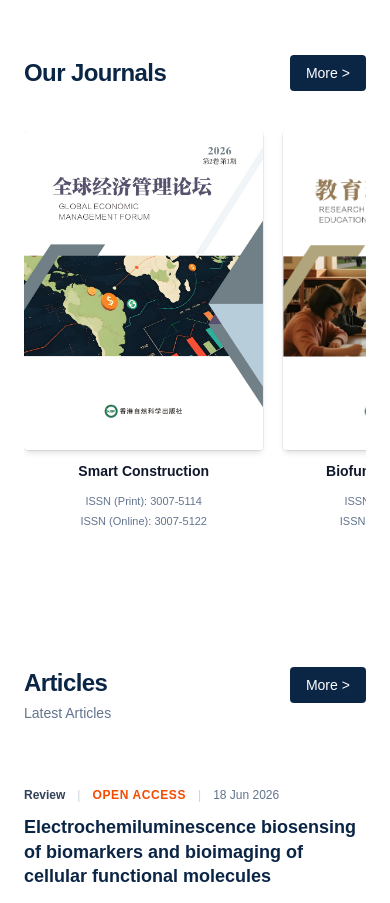
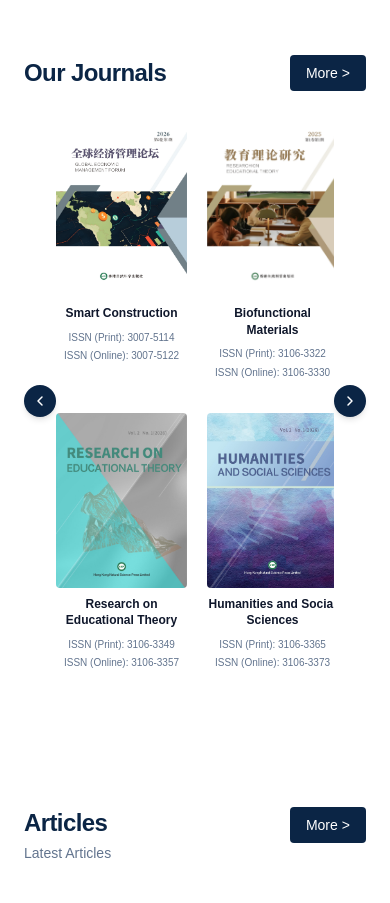
Before and after one commit to holiccoder/ns-press-ssr, a Next.js app: page / in a window 390 px wide. Shown: the part 1200-2103 px from the top of the page. Built offline with nearby package versions, Linux system fonts and the light colour scheme; no server answers.

Commit message:
update articles and homepage journals

```diff
--- a/src/app/articles/[articleId]/page.tsx
+++ b/src/app/articles/[articleId]/page.tsx
@@ -1,6 +1,7 @@
 import type { Metadata } from "next";
 import { notFound } from "next/navigation";
 import { resolveArticle } from "@/lib/article-detail";
+import { resolveJournalCover } from "@/lib/images";
 import { getServerApiLang } from "@/lib/lang.server";
 import ArticleHeader from "@/components/journal-detail/ArticleHeader";
 import AuthorBlock from "@/components/journal-detail/AuthorBlock";
@@ -180,6 +181,8 @@ export default async function ArticleDetailPage({
             metrics={article.metrics}
             dates={article.dates}
             recommendedArticles={article.recommendedArticles}
+            journalCoverImage={resolveJournalCover(Number(article.journalSlug), "")}
+            journalTitle={article.journalTitle}
           />
         </div>
       </div>
--- a/src/app/journals/[id]/articles/[articleId]/page.tsx
+++ b/src/app/journals/[id]/articles/[articleId]/page.tsx
@@ -1,6 +1,7 @@
 import type { Metadata } from "next";
 import { notFound } from "next/navigation";
 import { resolveArticle } from "@/lib/article-detail";
+import { resolveJournalCover } from "@/lib/images";
 import { getServerApiLang } from "@/lib/lang.server";
 import ArticleHeader from "@/components/journal-detail/ArticleHeader";
 import AuthorBlock from "@/components/journal-detail/AuthorBlock";
@@ -180,6 +181,8 @@ export default async function ArticleDetailPage({
             metrics={article.metrics}
             dates={article.dates}
             recommendedArticles={article.recommendedArticles}
+            journalCoverImage={resolveJournalCover(Number(article.journalSlug), "")}
+            journalTitle={article.journalTitle}
           />
         </div>
       </div>
--- a/src/components/Articles.tsx
+++ b/src/components/Articles.tsx
@@ -1,8 +1,11 @@
 import Link from "next/link";
 import home from "@/data/home.json";
-import { getLatestSubmissions } from "@/lib/api";
+import { getJournalContents, getJournalContentDetail } from "@/lib/api";
+import { getServerApiLang } from "@/lib/lang.server";
+import Pagination from "./journal-detail/Pagination";
 
 const { articles } = home;
+const ARTICLES_PAGE_SIZE = 10;
 
 type ArticleItem = {
   id: string;
@@ -66,30 +69,62 @@ function ArticleRow({ article }: { article: ArticleItem }) {
 
 export default async function Articles({
   showMore = true,
+  page,
 }: {
   showMore?: boolean;
+  page?: number;
 } = {}) {
   let items: ArticleItem[] = [];
+  const lang = await getServerApiLang();
 
   try {
-    const submissions = await getLatestSubmissions();
+    const contentsData = await getJournalContents({
+      pageSize: showMore ? 10 : 100,
+      lang,
+    });
 
-    items = submissions.map((s) => ({
-      id: String(s.id),
-      type: s.journal_name,
-      date: formatDate(s.create_time),
-      title: s.paper_title,
-      authors: s.author_list,
-      href: `/articles/${s.id}`,
-    }));
+    const lists = contentsData?.lists || [];
+
+    const detailedArticles = await Promise.all(
+      lists.map(async (item) => {
+        try {
+          const detail = await getJournalContentDetail(item.id, lang);
+          return detail;
+        } catch (err) {
+          console.error(`[Articles] failed to load journal content detail for ${item.id}:`, err);
+          return null;
+        }
+      })
+    );
+
+    items = detailedArticles
+      .filter((d): d is NonNullable<typeof d> => d !== null)
+      .map((d) => ({
+        id: String(d.id),
+        type: d.Journal?.title || "Article",
+        date: formatDate(d.create_time || ""),
+        title: d.title,
+        doi: d.doi || undefined,
+        authors: d.author || "",
+        href: `/articles/${d.id}`,
+      }));
   } catch (err) {
-    console.error("[Articles] failed to load latest submissions:", err);
+    console.error("[Articles] failed to load latest published articles:", err);
     // Fallback to static data if the API is unreachable.
     items = articles.items.map((a) => ({
       ...a,
       doi: a.doi,
     }));
   }
+
+  const totalPages = Math.max(1, Math.ceil(items.length / ARTICLES_PAGE_SIZE));
+  const currentPage = Math.min(Math.max(page ?? 1, 1), totalPages);
+  const visibleItems = showMore
+    ? items
+    : items.slice(
+        (currentPage - 1) * ARTICLES_PAGE_SIZE,
+        currentPage * ARTICLES_PAGE_SIZE,
+      );
 
   return (
     <section className="bg-white py-16 sm:py-20">
@@ -119,9 +154,18 @@ export default async function Articles({
           {items.length === 0 ? (
             <p className="text-sm text-slate-500">No articles available.</p>
           ) : (
-            items.map((a) => <ArticleRow key={a.id} article={a} />)
+            visibleItems.map((a) => <ArticleRow key={a.id} article={a} />)
           )}
         </div>
+
+        {!showMore && items.length > 0 && (
+          <Pagination
+            base="/articles"
+            params={{}}
+            currentPage={currentPage}
+            totalPages={totalPages}
+          />
+        )}
       </div>
     </section>
   );
--- a/src/components/OurJournals.tsx
+++ b/src/components/OurJournals.tsx
@@ -38,9 +38,10 @@ export default async function OurJournals() {
         href: toHref(j.id ?? 0),
       };
     })
-    .filter((x): x is CarouselItem => x !== null);
+    .filter((x): x is CarouselItem => x !== null)
+    .slice(0, 12);
 
-  // Ensure there are at least 4 items so that the 4-card layout looks complete on desktop
+  // Keep a small fallback set when the API returns fewer journals.
   if (items.length < 4) {
     const existingIds = new Set(items.map((i) => i.id));
     const mockOptions = [
--- a/src/components/OurJournalsCarousel.tsx
+++ b/src/components/OurJournalsCarousel.tsx
@@ -19,22 +19,30 @@ export default function OurJournalsCarousel({
   items: CarouselItem[];
 }) {
   const scrollerRef = useRef<HTMLDivElement | null>(null);
+  const visibleItems = items.slice(0, 12);
+  const half = Math.ceil(visibleItems.length / 2);
+  const columns = Array.from({ length: half }, (_, columnIndex) =>
+    [visibleItems[columnIndex], visibleItems[columnIndex + half]].filter(
+      (item): item is CarouselItem => Boolean(item),
+    ),
+  );
 
-  const scrollBy = useCallback((dir: 1 | -1) => {
-    const el = scrollerRef.current;
-    if (!el) return;
-    const amount = Math.max(el.clientWidth * 0.8, 240);
-    el.scrollBy({ left: dir * amount, behavior: "smooth" });
+  const scrollBy = useCallback((direction: 1 | -1) => {
+    const scroller = scrollerRef.current;
+    if (!scroller) return;
+    scroller.scrollBy({
+      left: direction * scroller.clientWidth,
+      behavior: "smooth",
+    });
   }, []);
 
   return (
-    <div className="relative mt-10">
-      {/* Left arrow */}
+    <div className="relative mt-8 px-8 sm:px-10">
       <button
         type="button"
         onClick={() => scrollBy(-1)}
         aria-label="Previous journals"
-        className="absolute -left-12 top-1/2 z-10 hidden h-10 w-10 -translate-y-1/2 items-center justify-center rounded-full bg-[#0b2545] text-white shadow-md transition-colors hover:bg-[#1e3a8a] focus:outline-none focus-visible:ring-2 focus-visible:ring-[#0b2545] md:inline-flex"
+        className="absolute left-0 top-1/2 z-10 inline-flex h-8 w-8 -translate-y-1/2 items-center justify-center rounded-full bg-[#0b2545] text-white shadow-md transition-colors hover:bg-[#1e3a8a] focus:outline-none focus-visible:ring-2 focus-visible:ring-[#0b2545] sm:h-10 sm:w-10"
       >
         <svg
           viewBox="0 0 24 24"
@@ -44,18 +52,17 @@ export default function OurJournalsCarousel({
           strokeLinecap="round"
           strokeLinejoin="round"
           aria-hidden="true"
-          className="h-5 w-5"
+          className="h-4 w-4 sm:h-5 sm:w-5"
         >
           <polyline points="15 6 9 12 15 18" />
         </svg>
       </button>
 
-      {/* Right arrow */}
       <button
         type="button"
         onClick={() => scrollBy(1)}
         aria-label="Next journals"
-        className="absolute -right-12 top-1/2 z-10 hidden h-10 w-10 -translate-y-1/2 items-center justify-center rounded-full bg-[#0b2545] text-white shadow-md transition-colors hover:bg-[#1e3a8a] focus:outline-none focus-visible:ring-2 focus-visible:ring-[#0b2545] md:inline-flex"
+        className="absolute right-0 top-1/2 z-10 inline-flex h-8 w-8 -translate-y-1/2 items-center justify-center rounded-full bg-[#0b2545] text-white shadow-md transition-colors hover:bg-[#1e3a8a] focus:outline-none focus-visible:ring-2 focus-visible:ring-[#0b2545] sm:h-10 sm:w-10"
       >
         <svg
           viewBox="0 0 24 24"
@@ -65,7 +72,7 @@ export default function OurJournalsCarousel({
           strokeLinecap="round"
           strokeLinejoin="round"
           aria-hidden="true"
-          className="h-5 w-5"
+          className="h-4 w-4 sm:h-5 sm:w-5"
         >
           <polyline points="9 6 15 12 9 18" />
         </svg>
@@ -73,14 +80,16 @@ export default function OurJournalsCarousel({
 
       <div
         ref={scrollerRef}
-        className="hide-scrollbar flex snap-x snap-mandatory gap-5 overflow-x-auto scroll-smooth pb-2"
+        className="hide-scrollbar flex gap-x-5 overflow-x-auto scroll-smooth pb-2 snap-x snap-mandatory"
       >
-        {items.map((item) => (
+        {columns.map((column, columnIndex) => (
           <div
-            key={item.id}
-            className="w-[calc((100%-3.75rem)/4)] min-w-[calc((100%-3.75rem)/4)] snap-start max-lg:w-[calc((100%-2.5rem)/3)] max-lg:min-w-[calc((100%-2.5rem)/3)] max-md:w-[45%] max-md:min-w-[45%] max-sm:w-[70%] max-sm:min-w-[70%]"
+            key={columnIndex}
+            className="grid w-[calc((100%-5rem)/5)] min-w-[calc((100%-5rem)/5)] shrink-0 snap-start grid-rows-2 gap-y-8 max-lg:w-[calc((100%-2.5rem)/3)] max-lg:min-w-[calc((100%-2.5rem)/3)] max-md:w-[calc((100%-1rem)/2)] max-md:min-w-[calc((100%-1rem)/2)]"
           >
-            <JournalCard item={item} />
+            {column.map((item) => (
+              <JournalCard key={item.id} item={item} />
+            ))}
           </div>
         ))}
       </div>
@@ -99,22 +108,22 @@ function JournalCard({ item }: { item: CarouselItem }) {
   return (
     <Link
       href={item.href}
-      className="group flex w-full flex-col gap-3 focus:outline-none focus-visible:ring-2 focus-visible:ring-[#0b2545] focus-visible:ring-offset-2"
+      className="group flex w-full flex-col gap-2 focus:outline-none focus-visible:ring-2 focus-visible:ring-[#0b2545] focus-visible:ring-offset-2"
     >
-      <div className="relative aspect-[3/4] w-full overflow-hidden rounded-sm shadow-md ring-1 ring-black/5 transition-transform duration-300 group-hover:-translate-y-1 group-hover:shadow-xl">
+      <div className="relative aspect-[3/4] w-full overflow-hidden rounded-sm transition-transform duration-300 group-hover:-translate-y-1">
         <Image
           src={item.coverImage}
           alt={item.title}
           fill
-          sizes="(min-width: 1024px) 200px, (min-width: 640px) 25vw, 70vw"
+          sizes="(min-width: 1024px) 16vw, (min-width: 640px) 33vw, 50vw"
           className="object-cover"
         />
       </div>
-      <p className="text-center text-sm font-semibold leading-snug text-slate-900 group-hover:text-[#1d4ed8] line-clamp-1">
+      <p className="line-clamp-2 text-center text-xs font-semibold leading-snug text-slate-900 group-hover:text-[#1d4ed8] sm:text-sm">
         {item.title}
       </p>
       {issns.length > 0 && (
-        <div className="text-center text-[11px] leading-relaxed text-slate-500 font-medium space-y-0.5">
+        <div className="space-y-0.5 text-center text-[10px] font-medium leading-relaxed text-slate-500 sm:text-[11px]">
           {issns.map((m, i) => {
             const isPrint = m.label.toLowerCase() === "print";
             const isOnline = m.label.toLowerCase() === "online";
--- a/src/lib/api.ts
+++ b/src/lib/api.ts
@@ -246,7 +246,7 @@ export function getJournalDetail(
 }
 
 export function getJournalContents(opts: {
-  journalId: number;
+  journalId?: number;
   pageNo?: number;
   pageSize?: number;
   lang?: Lang;
@@ -254,11 +254,11 @@ export function getJournalContents(opts: {
   periods?: number;
 }): Promise<PagedData<JournalContentSummary>> {
   const params: Record<string, string | number> = {
-    journal_id: opts.journalId,
     page_no: opts.pageNo ?? 1,
     page_size: opts.pageSize ?? 10,
     lang: opts.lang ?? "中文",
   };
+  if (opts.journalId != null) params.journal_id = opts.journalId;
   if (opts.year) params.year = opts.year;
   if (opts.periods != null) params.periods = opts.periods;
   return apiGet<PagedData<JournalContentSummary>>("journalContents", params);
```
Also changed, not shown: src/app/articles/page.tsx (+25 -2 lines), src/components/journal-detail/ArticleSidebar.tsx (+18 -1 lines).
